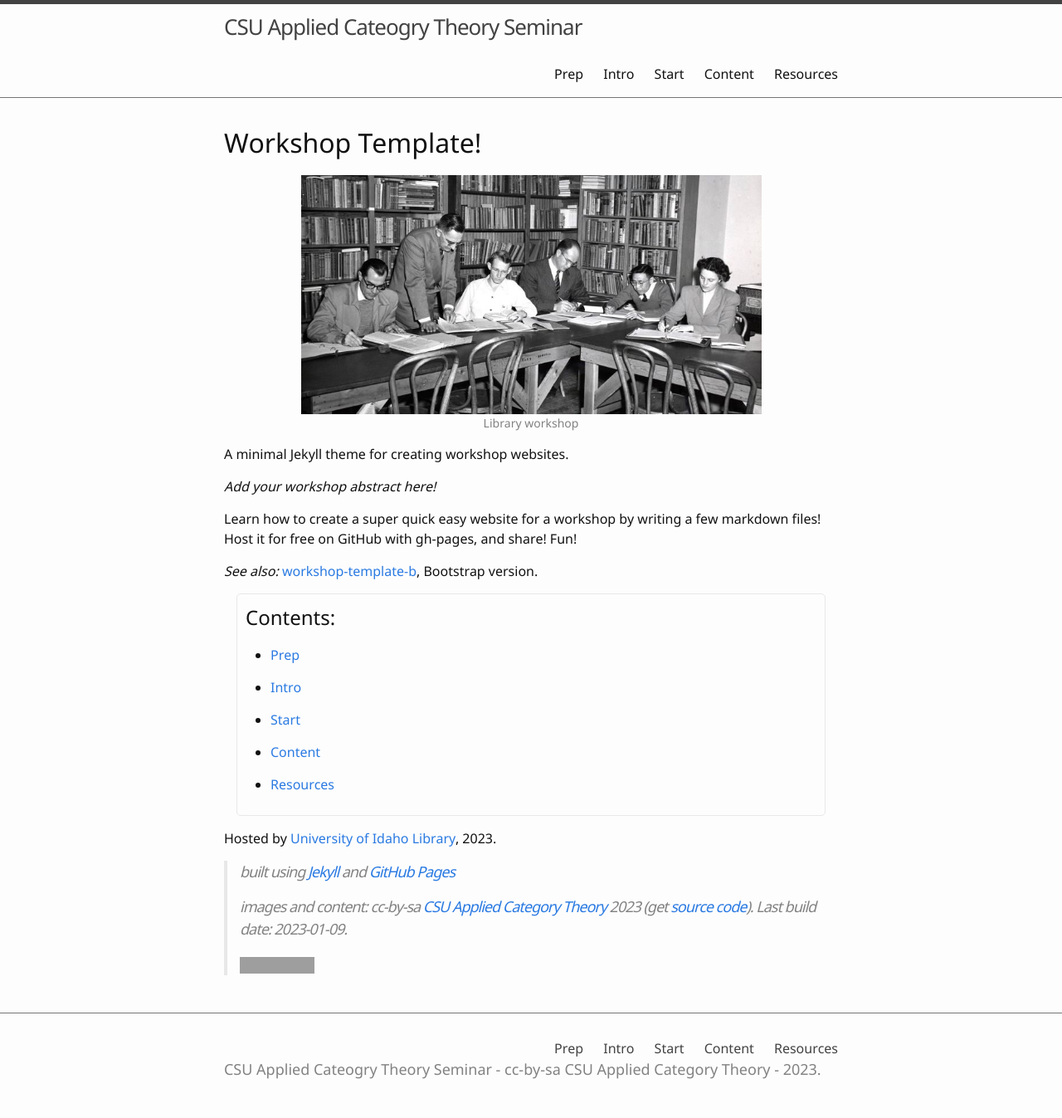
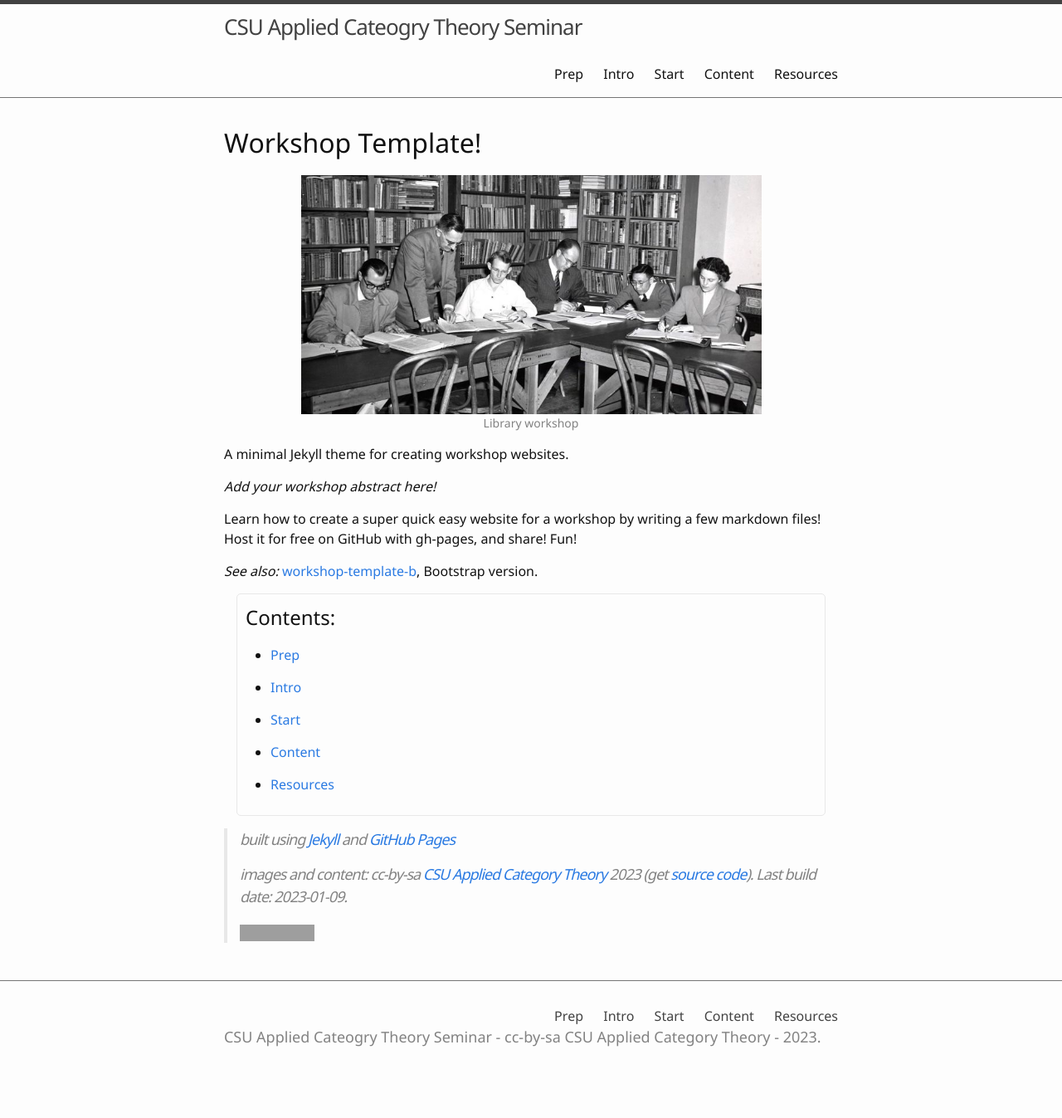
Before and after one commit to csu-applied-category-theory/csu-applied-category-theory.github.io, a Jekyll site: the page built from index.md, in a window 1280 px wide. Shown: the whole page at 83% size. Built offline with Jekyll 4.4.1, drawn with Linux system fonts in a browser that asks for light colours; after the commit the page ends 1308 px from its top, so only the background shows below that; part of the change alters nothing that is shown; grey boxes are pictures that could not be loaded.

```diff
--- a/_config.yml
+++ b/_config.yml
@@ -44,4 +44,4 @@ defaults:
       layout: default
 
 # Build settings
-markdown: GFM
+markdown: kramdown
--- a/_includes/head.html
+++ b/_includes/head.html
@@ -16,6 +16,14 @@
   <meta property="og:url" content="{{ page.url | absolute_url }}" />
   <meta property="og:locale" content="en_US" />
   <meta name="google-site-verification" content="hYtNScoDhje7bKrFT4gkyPFUZ3lsn_CwcYHyxXgq5Fo" />
+  <script id="MathJax-script" async src="https://cdn.jsdelivr.net/npm/mathjax@3/es5/tex-mml-chtml.js"></script>
+  <script language = "javascript" type = "text/javascript">
+    window.MathJax = {
+      tex: {
+        inlineMath: [['$', '$'], ['\\(', '\\)']]
+      }
+  };
+  </script>
   <script type="application/ld+json">{"@context":"http://schema.org","@type":"WebPage","headline":"{% if page.title %}{{ page.title | escape }} | {% endif %}{{ site.title | escape }}","author":{"@type":"Person","name":"{{ site.author }}"},"description":"{{ site.description }}","url":"{{ page.url | absolute_url }}"}</script>
 
   <link rel="stylesheet" href="{{ '/css/main.css' | relative_url }}">
--- a/index.md
+++ b/index.md
@@ -24,8 +24,6 @@ Fun!
 {% endfor %}
 </div>
 
-Hosted by [University of Idaho Library](http://www.lib.uidaho.edu/), {{ site.pub_year }}.
-
 > built using [Jekyll](https://jekyllrb.com/) and [GitHub Pages](https://pages.github.com/)
 >
 > images and content: cc-by-sa <a href="https://github.com/{{ site.github_username }}">{{ site.author }}</a> {{ site.pub_year}} (get [source code]({{ site.repo }})).
```
Also changed, not shown: README.md.
